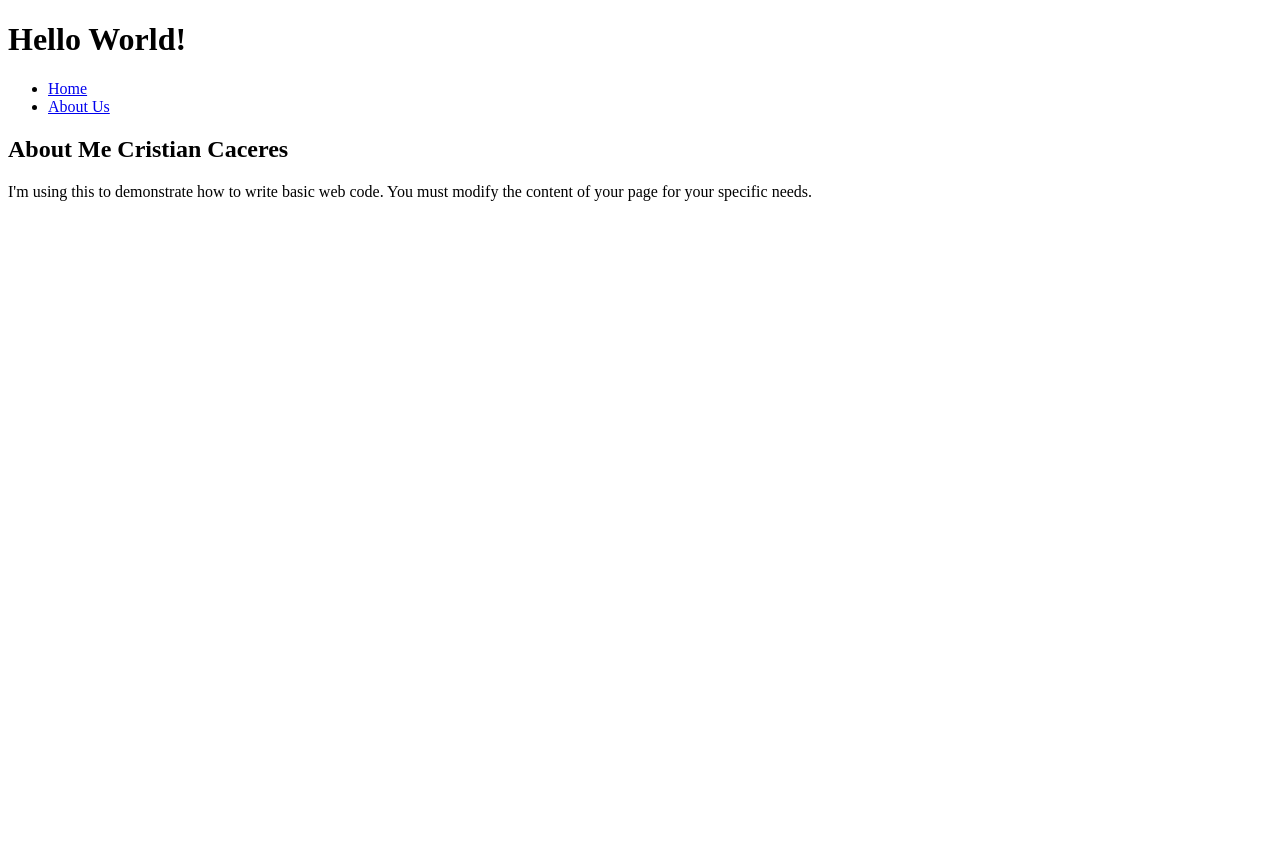
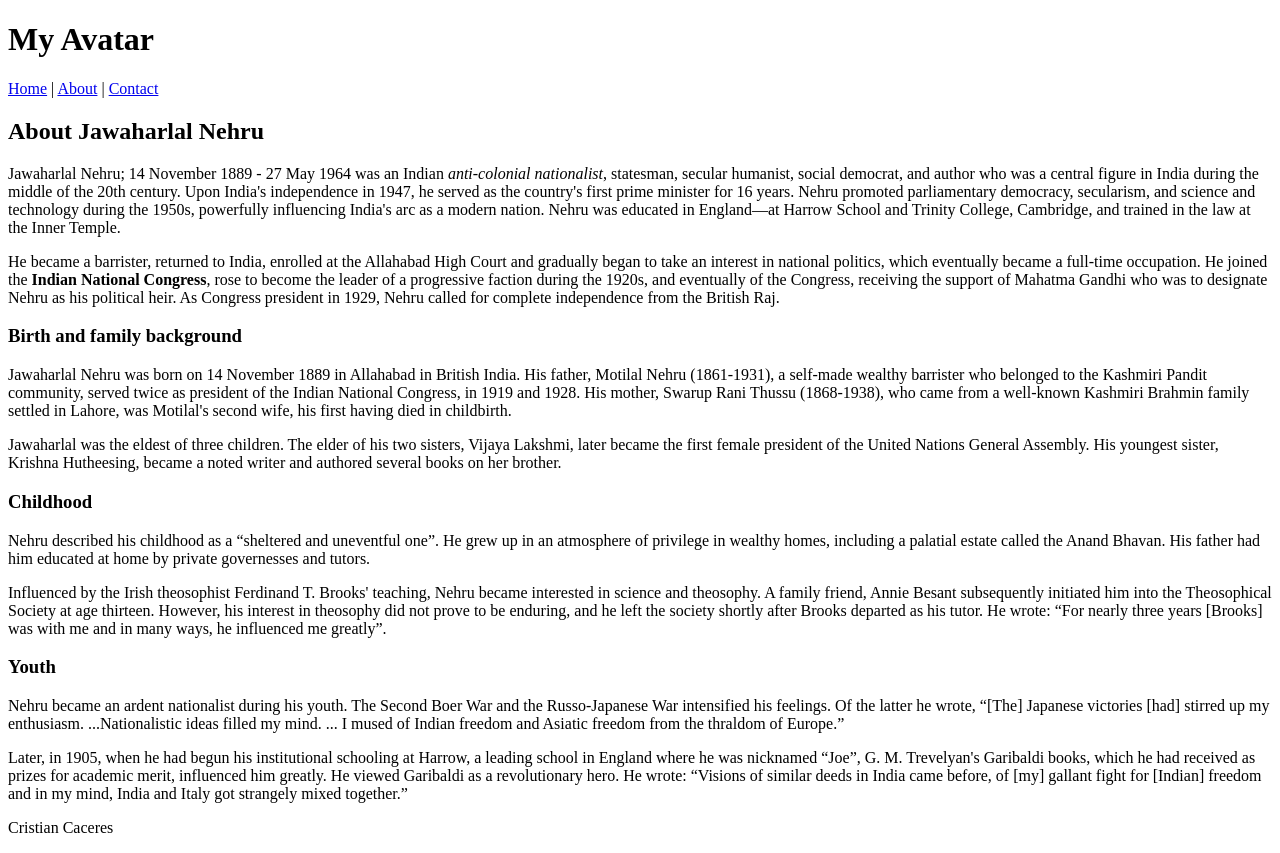
Before and after one commit to ccaceres819/web-tools-spring-2024, a plain HTML site: page index.html in a window 1280 px wide. Before the commit the page ends 800 px from the top, so only its background shows below. Drawn offline with Linux system fonts and the light colour scheme.

Commit message:
update index.html

```diff
--- a/index.html
+++ b/index.html
@@ -2,23 +2,64 @@
 <html lang="en">
 
 <head>
-    <meta charset="UTF-8">
-    <meta http-equiv="X-UA-Compatible" content="IE=edge">
-    <meta name="viewport" content="width=device-width, initial-scale=1.0">
-    <title>About Me</title>
+  <meta charset="UTF-8">
+  <meta name="viewport" content="width=device-width, initial-scale=1.0">
+  <title>Jawaharlal Nehru</title>
 </head>
 
 <body>
-    <h1>Hello World!</h1>
-    <nav>
-        <ul>
-            <li><a href="index.html">Home</a></li>
-            <li><a href="about-us.html">About Us</a></li>
-        </ul>
-    </nav>
-    <h2>About Me Cristian Caceres</h2>
-    <p>I'm using this to demonstrate how to write basic web code. You must modify the content of your page for your
-        specific needs.</p>
+  <header>
+    <h1>My Avatar</h1>
+  </header>
+  <nav>
+    <a href="index.html">Home</a> | <a href="about.html">About</a> | <a href="contact.html">Contact</a>
+  </nav>
+  <main>
+    <section>
+    <h2>About Jawaharlal Nehru</h2>
+      <p>Jawaharlal Nehru; 14 November 1889 - 27 May 1964 was an Indian <em>anti-colonial nationalist</em>, statesman,
+        secular humanist, social democrat, and author who was a central figure in India during the middle of the 20th
+        century. Upon India's independence in 1947, he served as the country's first prime minister for 16 years. Nehru
+        promoted parliamentary democracy, secularism, and science and technology during the 1950s, powerfully
+        influencing India's arc as a modern nation. Nehru was educated in England—at Harrow School and Trinity College,
+        Cambridge, and trained in the law at the Inner Temple.</p>
+      <p>He became a barrister, returned to India, enrolled at the Allahabad High Court and gradually began to take an
+        interest in national politics, which eventually became a full-time occupation. He joined the <strong>Indian
+          National Congress</strong>, rose to become the leader of a progressive faction during the 1920s, and
+        eventually of the Congress, receiving the support of Mahatma Gandhi who was to designate Nehru as his political
+        heir. As Congress president in 1929, Nehru called for complete independence from the British Raj.</p>
+    </section>
+    <section>
+      <h3>Birth and family background</h3>
+      <p>Jawaharlal Nehru was born on 14 November 1889 in Allahabad in British India. His father, Motilal Nehru
+        (1861-1931), a self-made wealthy barrister who belonged to the Kashmiri Pandit community, served twice as
+        president of the Indian National Congress, in 1919 and 1928. His mother, Swarup Rani Thussu (1868-1938), who
+        came from a well-known Kashmiri Brahmin family settled in Lahore, was Motilal's second wife, his first having
+        died in childbirth.</p>
+      <p>Jawaharlal was the eldest of three children. The elder of his two sisters, Vijaya Lakshmi, later became the
+        first female president of the United Nations General Assembly. His youngest sister, Krishna Hutheesing, became a
+        noted writer and authored several books on her brother.</p>
+    </section>
+    <section>
+      <h3>Childhood</h3>
+      <p>Nehru described his childhood as a <q>sheltered and uneventful one</q>. He grew up in an atmosphere of
+        privilege in wealthy homes, including a palatial estate called the Anand Bhavan. His father had him educated at
+        home by private governesses and tutors.</p>
+      <p>Influenced by the Irish theosophist Ferdinand T. Brooks' teaching, Nehru became interested in science and
+        theosophy. A family friend, Annie Besant subsequently initiated him into the Theosophical Society at age
+        thirteen. However, his interest in theosophy did not prove to be enduring, and he left the society shortly after
+        Brooks departed as his tutor. He wrote: <q>For nearly three years [Brooks] was with me and in many ways, he
+          influenced me greatly</q>.</p>
+    </section>
+    <section>
+      <h3>Youth</h3>
+      <p>Nehru became an ardent nationalist during his youth. The Second Boer War and the Russo-Japanese War intensified his feelings. Of the latter he wrote, <q>[The] Japanese victories [had] stirred up my enthusiasm. ...Nationalistic ideas filled my mind. ... I mused of Indian freedom and Asiatic freedom from the thraldom of Europe.</q></p>
+      <p>Later, in 1905, when he had begun his institutional schooling at Harrow, a leading school in England where he was nicknamed <q>Joe</q>, G. M. Trevelyan's Garibaldi books, which he had received as prizes for academic merit, influenced him greatly. He viewed Garibaldi as a revolutionary hero. He wrote: <q>Visions of similar deeds in India came before, of [my] gallant fight for [Indian] freedom and in my mind, India and Italy got strangely mixed together.</q></p>
+    </section>
+  </main>
+  <footer>
+    <p>Cristian Caceres</p>
+  </footer>
 </body>
 
 </html>
```
